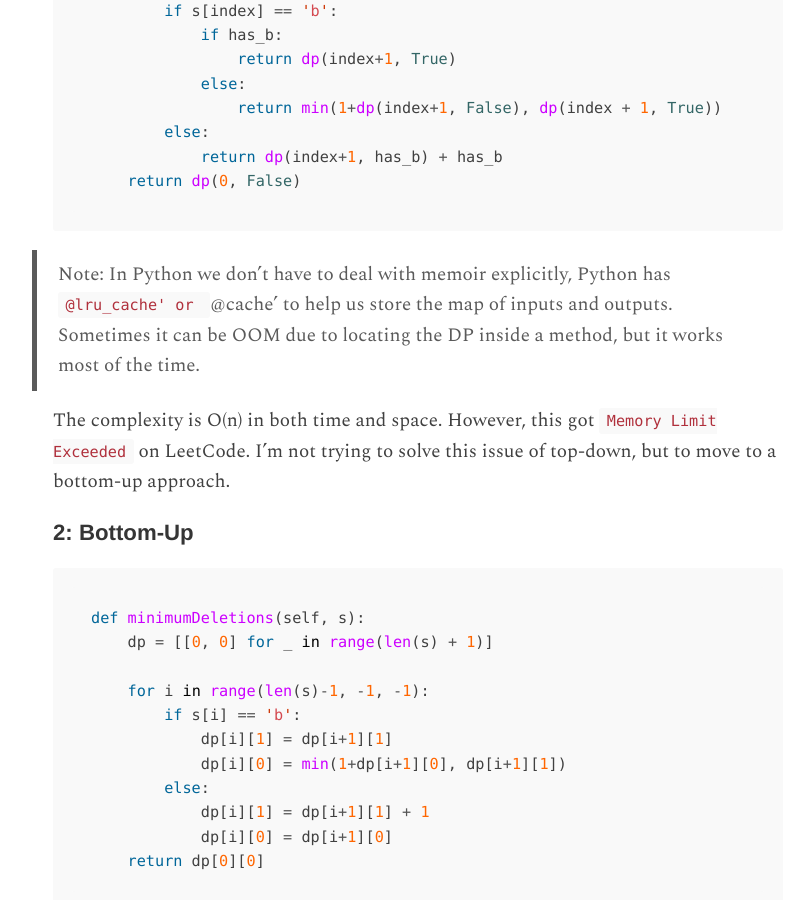
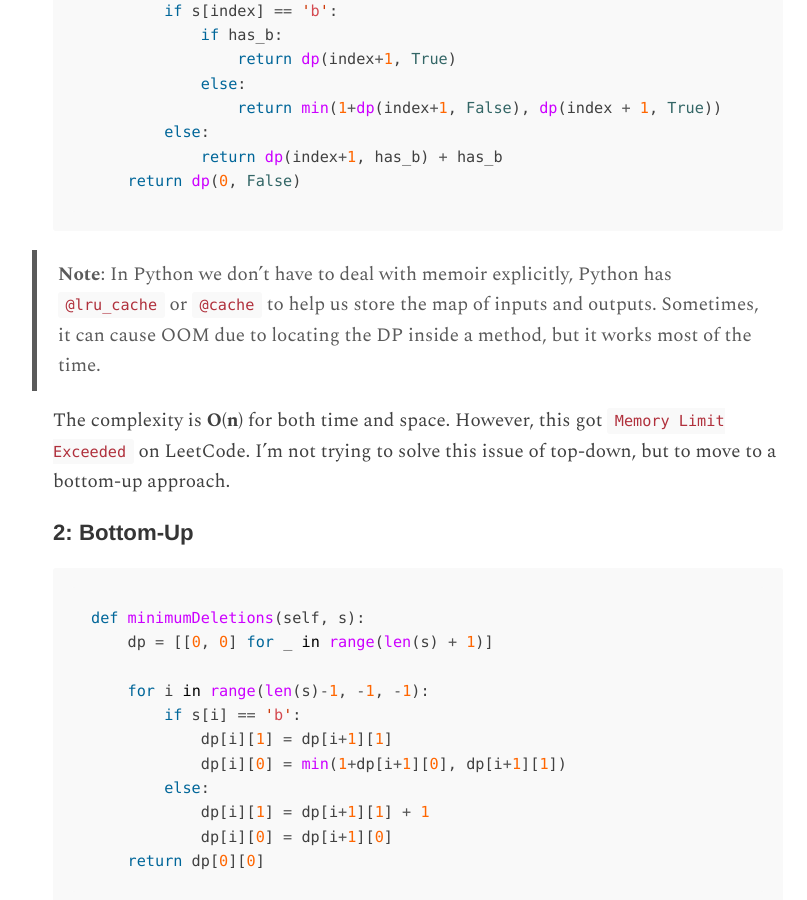
Before and after one commit to tuanchauict/iamtuna.org, a Jekyll site: the page built from docs/_posts/2024-07-31-leetcode-1653-minimum-deletions-to-make-string-balanced.md, in a window 1280 px wide and 900 px high, scrolled down 1627 px. Shown: the whole window, without its empty margins (222-1029 px from the left). Built offline with Jekyll 4.4.1, drawn with Linux system fonts in a browser that asks for light colours; some of the changed lines change nothing that is shown.

Commit message:
Improve 2024-07-31 post

````diff
--- a/docs/_posts/2024-07-31-leetcode-1653-minimum-deletions-to-make-string-balanced.md
+++ b/docs/_posts/2024-07-31-leetcode-1653-minimum-deletions-to-make-string-balanced.md
@@ -5,6 +5,7 @@
 comments: false
 category: Leetcode
 tags: leetcode python optimization
+image: /images/2024/07/7.png
 excerpt: |
   In this post, I share my approach to solving Leetcode problem #1653: Minimum Deletions to Make String Balanced. This challenge involves deleting characters from a string to ensure no 'b' precedes an 'a'. I discuss my strategy and experience aiming for a 100% success rate...
 excerpt_separator: <!--more-->
@@ -59,9 +60,9 @@
     return dp(0, False)
 ```
 
-> Note: In Python we don't have to deal with memoir explicitly, Python has `@lru_cache' or `@cache' to help us store the map of inputs and outputs. Sometimes it can be OOM due to locating the DP inside a method, but it works most of the time.
+> **Note**: In Python we don't have to deal with memoir explicitly, Python has `@lru_cache` or `@cache` to help us store the map of inputs and outputs. Sometimes, it can cause OOM due to locating the DP inside a method, but it works most of the time.
 
-The complexity is O(n) in both time and space. However, this got `Memory Limit Exceeded` on LeetCode. I'm not trying to solve this issue of top-down, but to move to a bottom-up approach.
+The complexity is **O(n)** for both time and space. However, this got `Memory Limit Exceeded` on LeetCode. I'm not trying to solve this issue of top-down, but to move to a bottom-up approach.
 
 ### 2: Bottom-Up
 ```python
@@ -80,7 +81,7 @@
 
 The same to before, but this time, we don't need to use recursion, so, the memory won't be eaten quickly due to the call-stack.
 
-![Bottom-Up result](/images/2024-07-31/bottom-up.png)
+![Bottom-Up result](/images/2024/07/bottom-up.png)
 
 Same time and space complexity but we don't get MLE anymore because of eliminating the recursion call-stack.
 
@@ -102,7 +103,7 @@
 
 Here is what we got after reducing the memory usage to O(1)
 
-![O(1) space - 1](/images/2024-07-31/3.png)
+![O(1) space - 1](/images/2024/07/3.png)
 
 The result is much faster than #2, however, there are things we can do to improve the runtime.
 
@@ -118,7 +119,7 @@
     return a
 ```
 
-![O(1) space - 2](/images/2024-07-31/4.png)
+![O(1) space - 2](/images/2024/07/4.png)
 
 By eliminating the method call (`min(1+a,b)`), we also reduce the runtime by 90ms (~30% improvement). In the real product, if we could get a 30% performance improvement, that's a big jump (unfortunately, in the real world, things are never that simple).
 
@@ -136,7 +137,7 @@
     return a
 ```
 
-![O(1) space - 3](/images/2024-07-31/5.png)
+![O(1) space - 3](/images/2024/07/5.png)
 
 Since we don't need the index anymore, we don't need to use `range'. Unlike the other language, Python does not have a `char` datatype and also accessing an array or list takes some overhead. Therefore, using the language feature could improve performance. (because they are implemented in C/C++).
 
@@ -170,7 +171,7 @@
 ```
 
 
-![O(1) space - 4](/images/2024-07-31/6.png)
+![O(1) space - 4](/images/2024/07/6.png)
 
 What happens? How can the code improve?
 
@@ -196,7 +197,7 @@
 
 ### 7.
 
-![O(1) space - 5](/images/2024-07-31/7.png)
+![O(1) space - 5](/images/2024/07/7.png)
 
 HOW?
 
````
Also changed, not shown: docs/images/2024/07/3.png (renamed from docs/images/2024-07-31/3.png), docs/images/2024/07/4.png (renamed from docs/images/2024-07-31/4.png), docs/images/2024/07/5.png (renamed from docs/images/2024-07-31/5.png), docs/images/2024/07/6.png (renamed from docs/images/2024-07-31/6.png), docs/images/2024/07/7.png (renamed from docs/images/2024-07-31/7.png), docs/images/2024/07/bottom-up.png (renamed from docs/images/2024-07-31/bottom-up.png).
